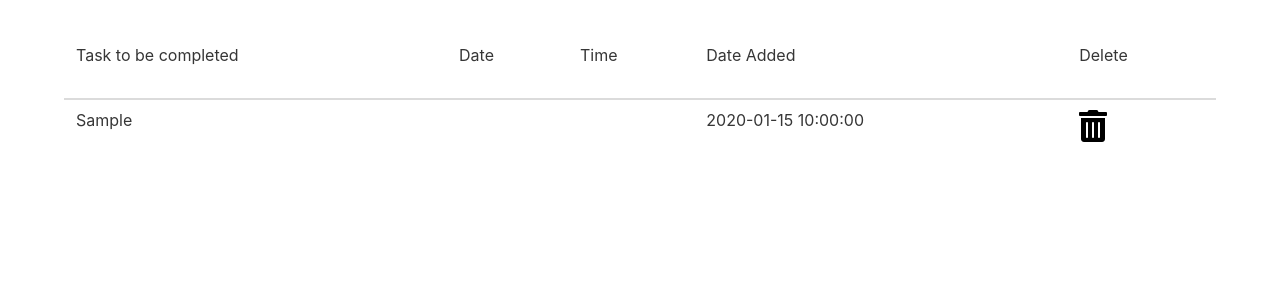
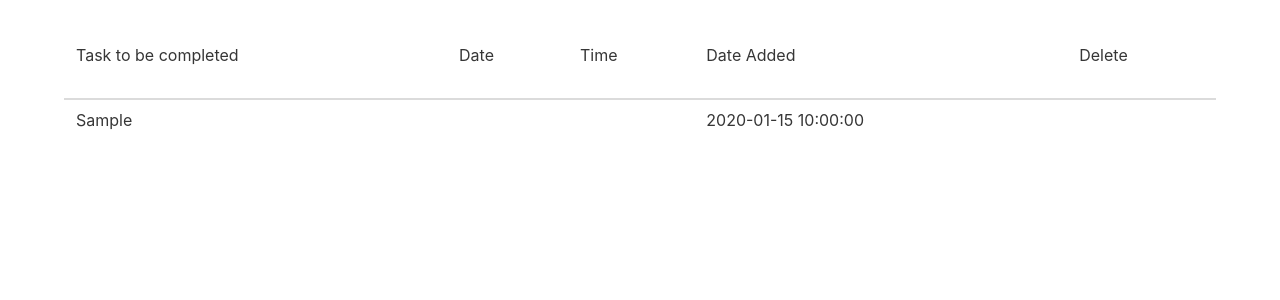
Before and after one commit to MarlonDemas/to-do-app, a PHP site: page / in a window 1280 px wide. Shown: the part 249-549 px from the top of the page. Run offline with PHP 8.4, Linux system fonts and the light colour scheme; tables that the repository leaves empty or names only in its code hold one stand-in row (values such as "Sample post"); data that the repository does not hold is empty; some libraries are stand-ins or nearby versions.

Commit message:
Update my readme

```diff
--- a/index.php
+++ b/index.php
@@ -34,7 +34,6 @@
         <meta name="viewport" content="width=device-width, initial-scale=1">
         <title>To-do Application</title>
         <link rel="stylesheet" href="https://cdnjs.cloudflare.com/ajax/libs/bulma/0.7.2/css/bulma.min.css">
-        <link rel="stylesheet" href="https://use.fontawesome.com/releases/v5.6.3/css/all.css" integrity="sha384-UHRtZLI+pbxtHCWp1t77Bi1L4ZtiqrqD80Kn4Z8NTSRyMA2Fd33n5dQ8lWUE00s/" crossorigin="anonymous">
         <link rel="stylesheet" href="hover.css">
     </head>
     <body>
```
Also changed, not shown: README.md.
